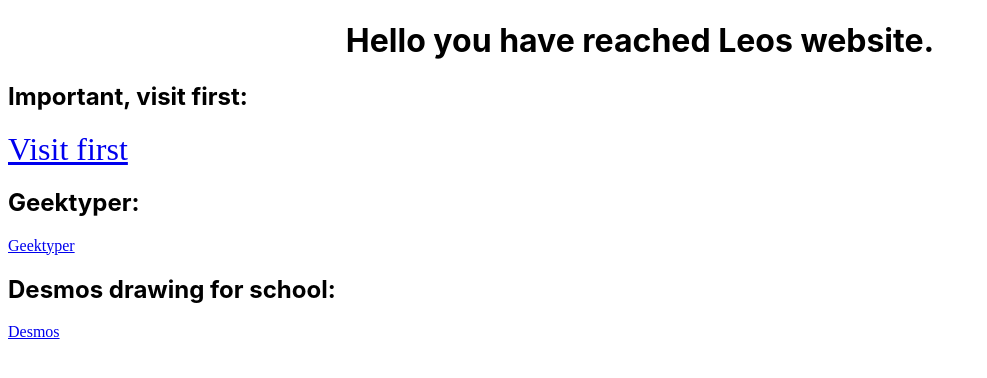
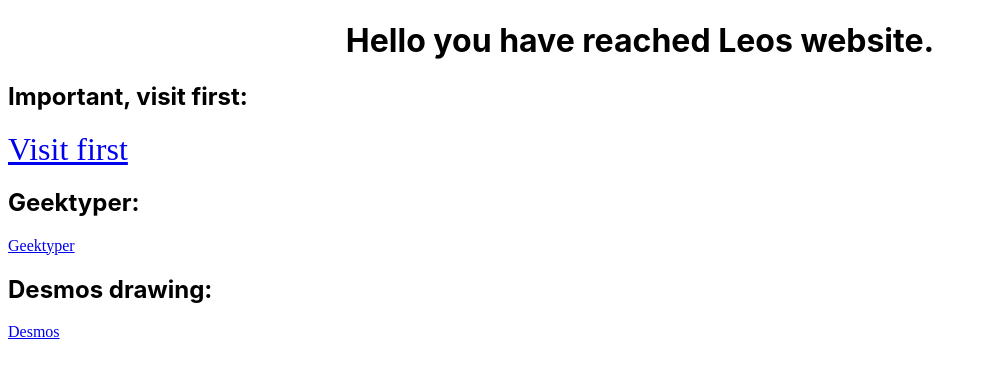
Before and after one commit to Leo-MathGuy/Leo-MathGuy.github.io, a plain HTML site: page index.html in a window 1280 px wide. Shown: the whole page, without its empty margins (0-987 px from the left). Drawn offline with Linux system fonts and the light colour scheme.

Commit message:
Update index.html

```diff
--- a/index.html
+++ b/index.html
@@ -15,7 +15,7 @@
         <a href="visitthis.html" style="font-size: 2em">Visit first</a>
         <h2>Geektyper:</h2>
         <a href="geektyper.html">Geektyper</a>
-        <h2>Desmos drawing for school:</h2>
+        <h2>Desmos drawing:</h2>
         <a href="desmos.html">Desmos</a>
     </body>
 
```
